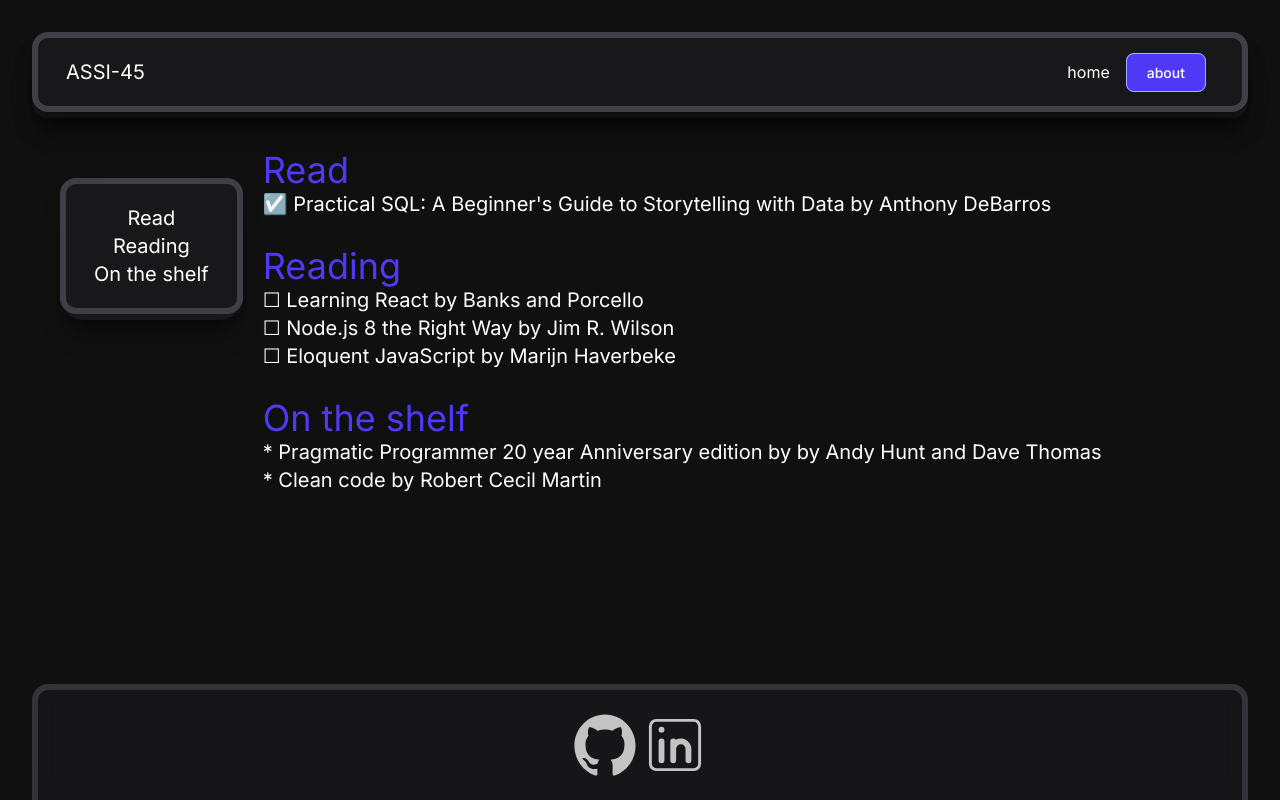
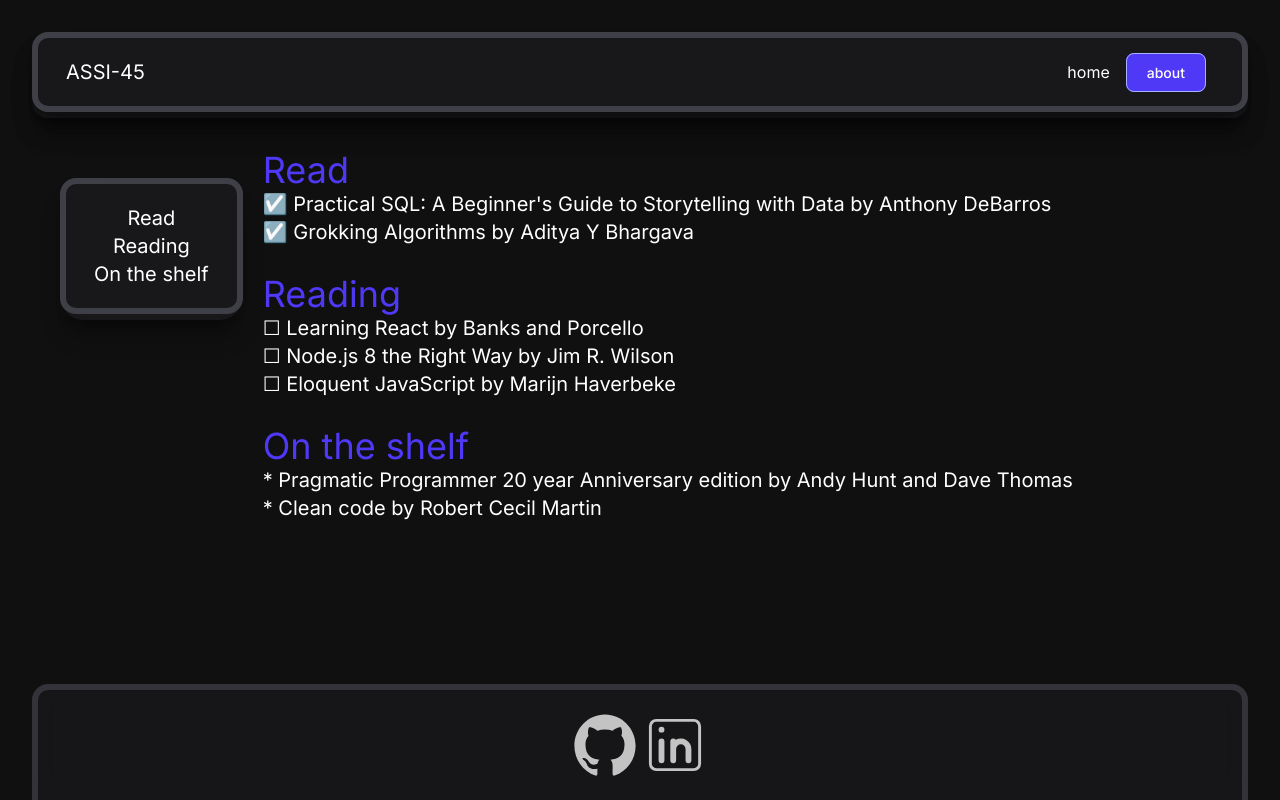
Before and after one commit to ASSI-45/blog, a React (Vite) app in the folder client/: page /blog-books in a window 1280 px wide. Built offline with nearby package versions, Linux system fonts and the light colour scheme.

Commit message:
updated books page

```diff
--- a/client/src/pages/BooksPage.tsx
+++ b/client/src/pages/BooksPage.tsx
@@ -19,6 +19,7 @@
           <p>
             <ul>
               <li>☑️ Practical SQL: A Beginner's Guide to Storytelling with Data by Anthony DeBarros</li>
+              <li>☑️ Grokking Algorithms by Aditya Y Bhargava</li>
             </ul>
           </p>
           <br />
@@ -34,7 +35,7 @@
           <h1 className="text-4xl text-indigo-600"id="shelf">On the shelf</h1>
           <p>
             <ul>
-              <li>* Pragmatic Programmer 20 year Anniversary edition by by Andy Hunt and Dave Thomas</li>
+              <li>* Pragmatic Programmer 20 year Anniversary edition by Andy Hunt and Dave Thomas</li>
               <li>* Clean code by Robert Cecil Martin</li>
             </ul>
           </p>
```
